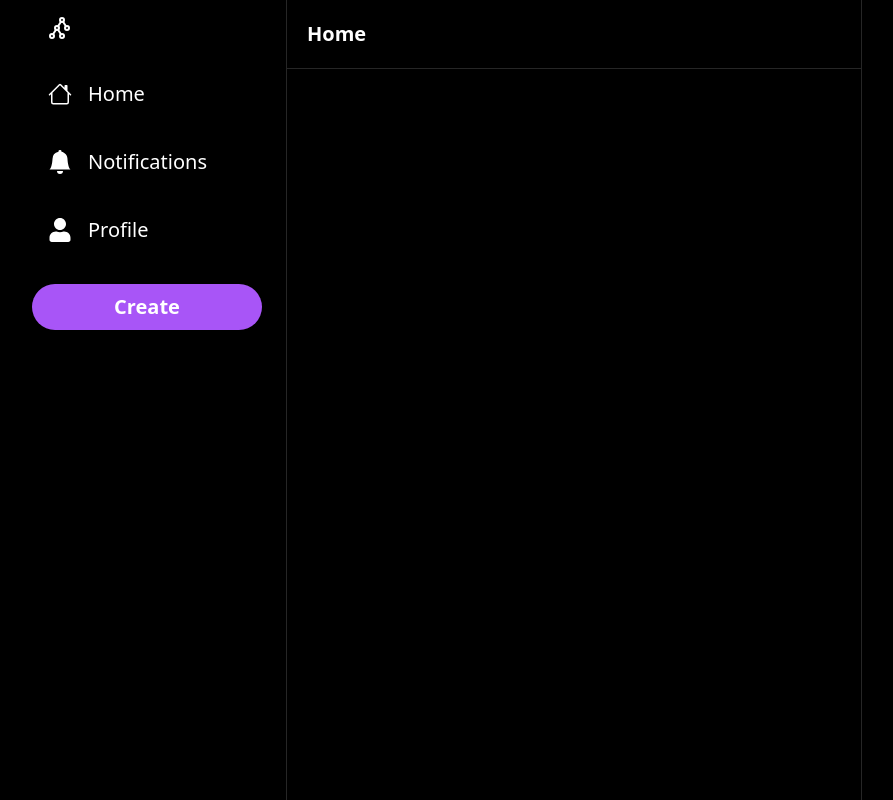
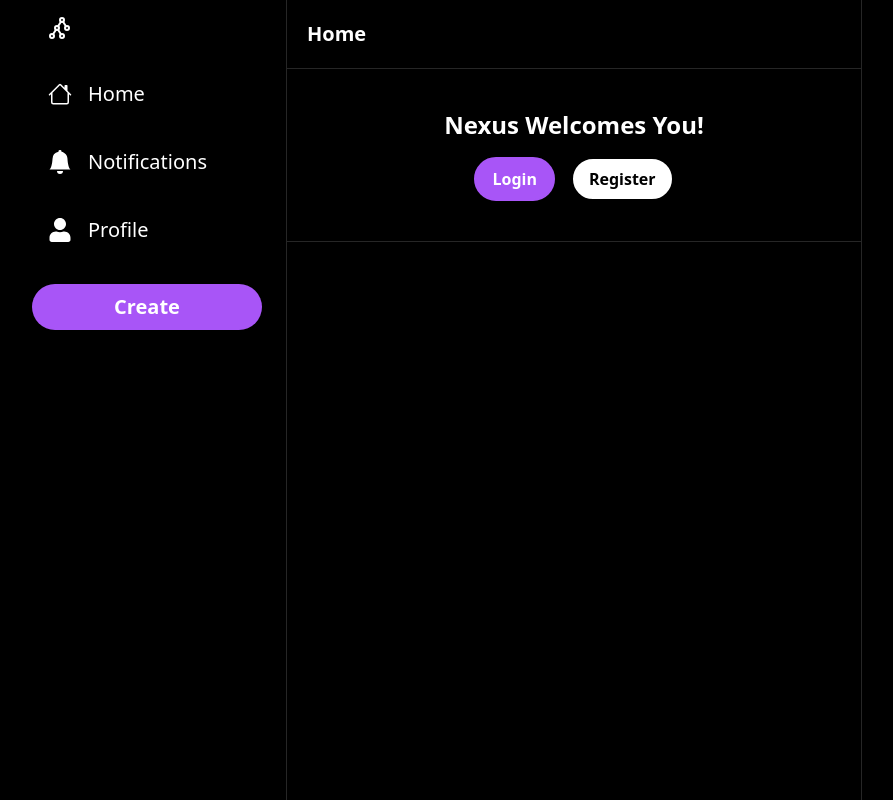
Before and after one commit to YashwantGawande/nexus-event, a Next.js app: page / in a window 1280 px wide. Shown: the whole page, without its empty margins (66-959 px from the left). Built offline with nearby package versions, Linux system fonts and the light colour scheme; no server answers; the database is empty.

Commit message:
Add Form and PostFeed components to Home page

```diff
--- a/src/pages/index.tsx
+++ b/src/pages/index.tsx
@@ -1,9 +1,13 @@
 import Header from "@/components/Header";
+import PostFeed from "@/components/posts/PostFeed";
+import Form from "@/components/users/Form";
 
 export default function Home() {
   return (
     <>
       <Header label="Home" />
+      <Form placeholder="What's happening"/>
+      <PostFeed />
     </>
   );
 }
```
